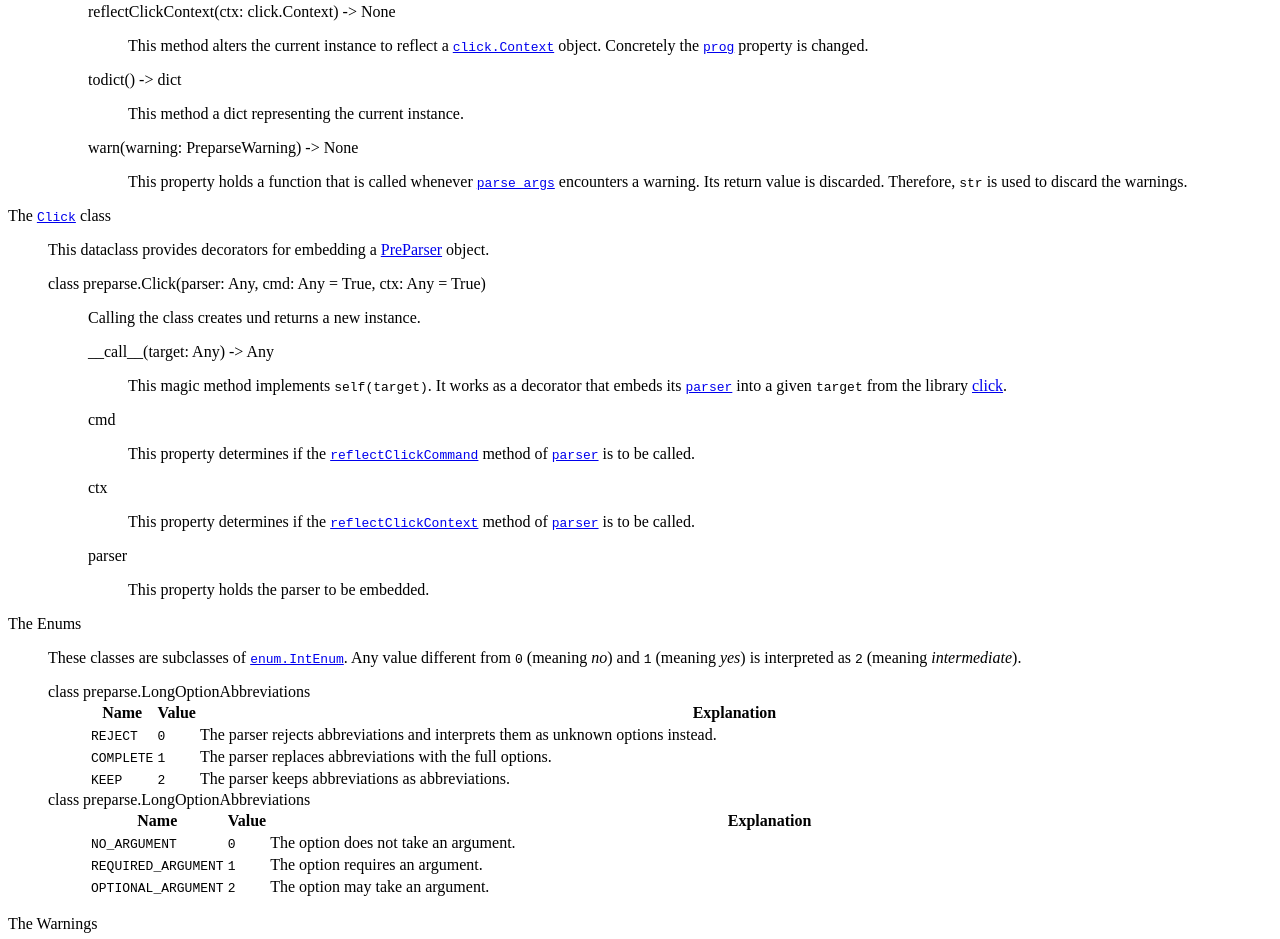
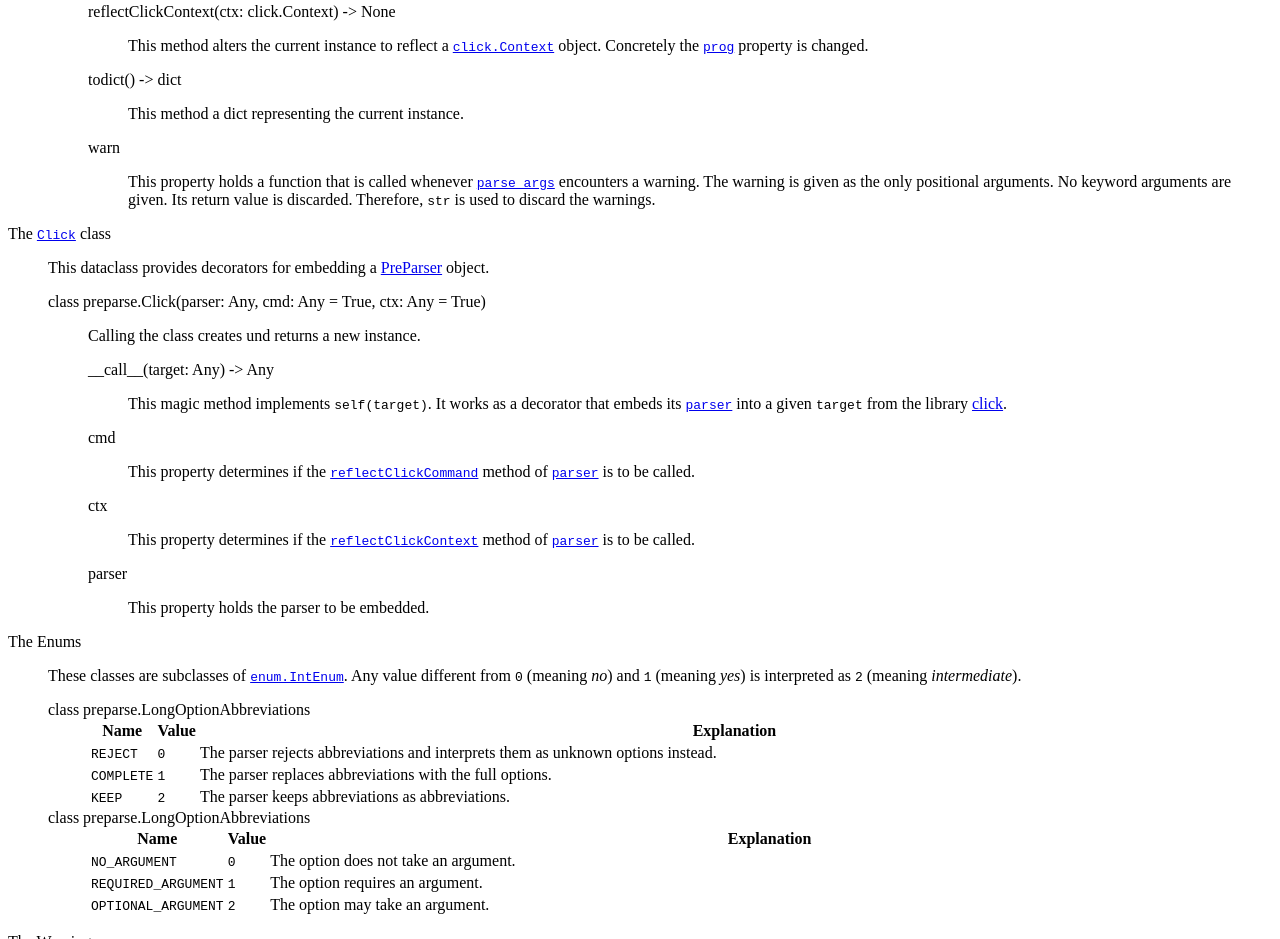
Before and after one commit to johannes-programming/preparse, a plain HTML site: page docs/features.html in a window 1280 px wide. Shown: the part 815-1754 px from the top of the page. Drawn offline with Linux system fonts and the light colour scheme; a script that the page names is missing.

Commit message:
Version 0.0.11+local.13

```diff
--- a/docs/features.html
+++ b/docs/features.html
@@ -118,13 +118,15 @@
                                 <p>This method a dict representing the current instance.</p>
                             </dd>
                             <dt id="PreParser.warn">
-                                warn(warning: PreparseWarning) -&gt; None
+                                warn
                             </dt>
                             <dd>
                                 <p>
                                     This property holds a function that is called
                                     whenever <code><a href="PreParser.parse_args">parse_args</a></code>
                                     encounters a warning.
+                                    The warning is given as the only positional arguments.
+                                    No keyword arguments are given.
                                     Its return value is discarded.
                                     Therefore, <code>str</code> is used to discard the warnings.
                                 </p>
@@ -298,7 +300,6 @@
                     </dd>
                 </dl>
             </dd>
-
         </dl>
     </body>
     <script src="https://www.johannes-programming.online/script.js"></script>
```
Also changed, not shown: 1 other file.
